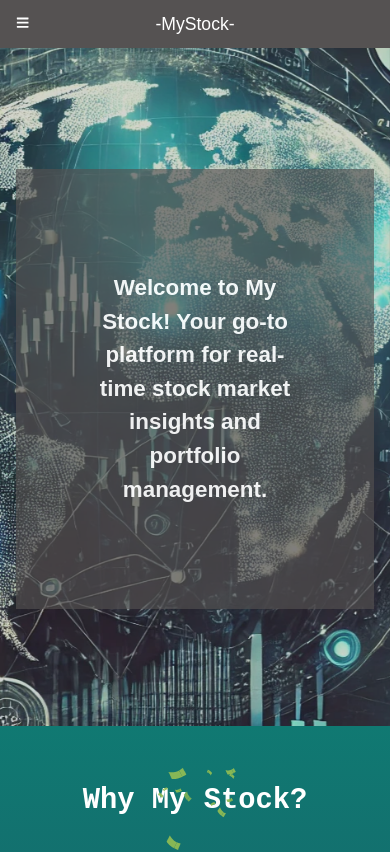
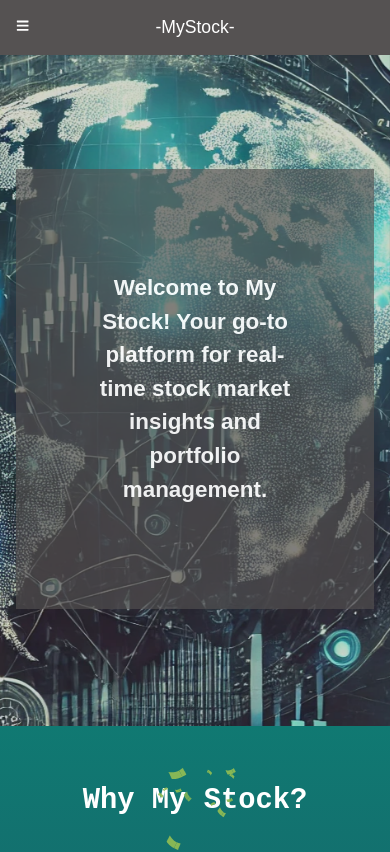
Before and after one commit to Roy-Barak/MyStock-Front, a React (Create React App) app: page / in a window 390 px wide. Shown: the top 852 px of the page. Built offline with nearby package versions, Linux system fonts and the light colour scheme; no server answers.

Commit message:
small screen update for navbar and login animation

```diff
--- a/src/components/navbar/navbar.css
+++ b/src/components/navbar/navbar.css
@@ -188,6 +188,7 @@
 
     .navbar {
         transition: left 0.3s ease;
+        padding: 0.2rem 0;
     }
 
     .navbar-mystock-text {
--- a/src/pages/login/loginAndRegister/LoginPage.css
+++ b/src/pages/login/loginAndRegister/LoginPage.css
@@ -126,7 +126,7 @@
 @media (max-width: 1000px) {
     #login {
         padding: 0.5rem 6rem;
-
+        min-width: 70%;
 
     }
 
```
